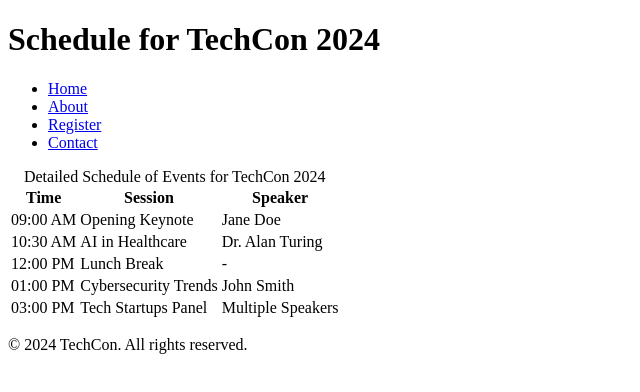
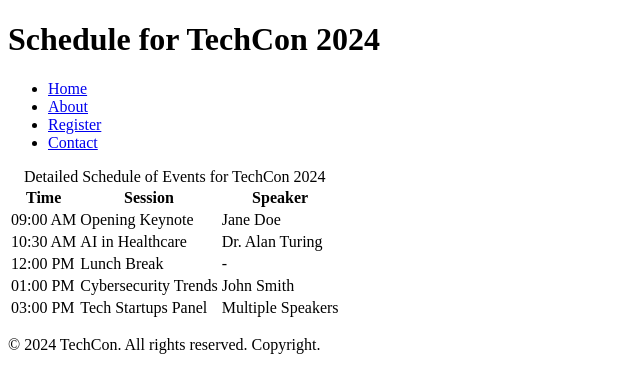
Before and after one commit to Caleb-Kylib/TechCon_HTML, a plain HTML site: page techcon_website/schedule.html in a window 1280 px wide. Shown: the full height of the page, 0-640 px from the left. Drawn offline with Linux system fonts and the light colour scheme.

Commit message:
Make footer consistent across all pages

```diff
--- a/techcon_website/schedule.html
+++ b/techcon_website/schedule.html
@@ -59,7 +59,7 @@
   </main>
 
   <footer>
-     <p>&copy; 2024 TechCon. All rights reserved.</p>
+     <p>&copy; 2024 TechCon. All rights reserved. Copyright.</p>
 
 </footer>
 </body>
```
